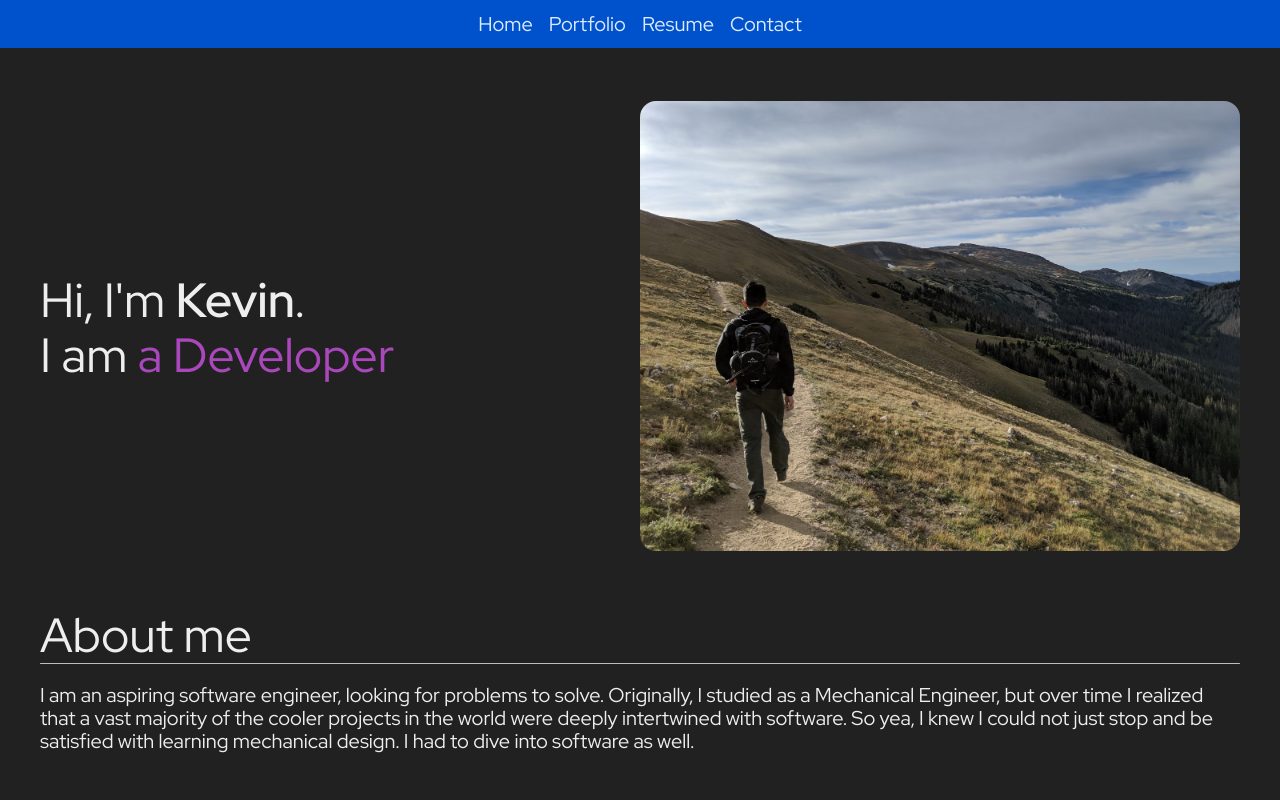
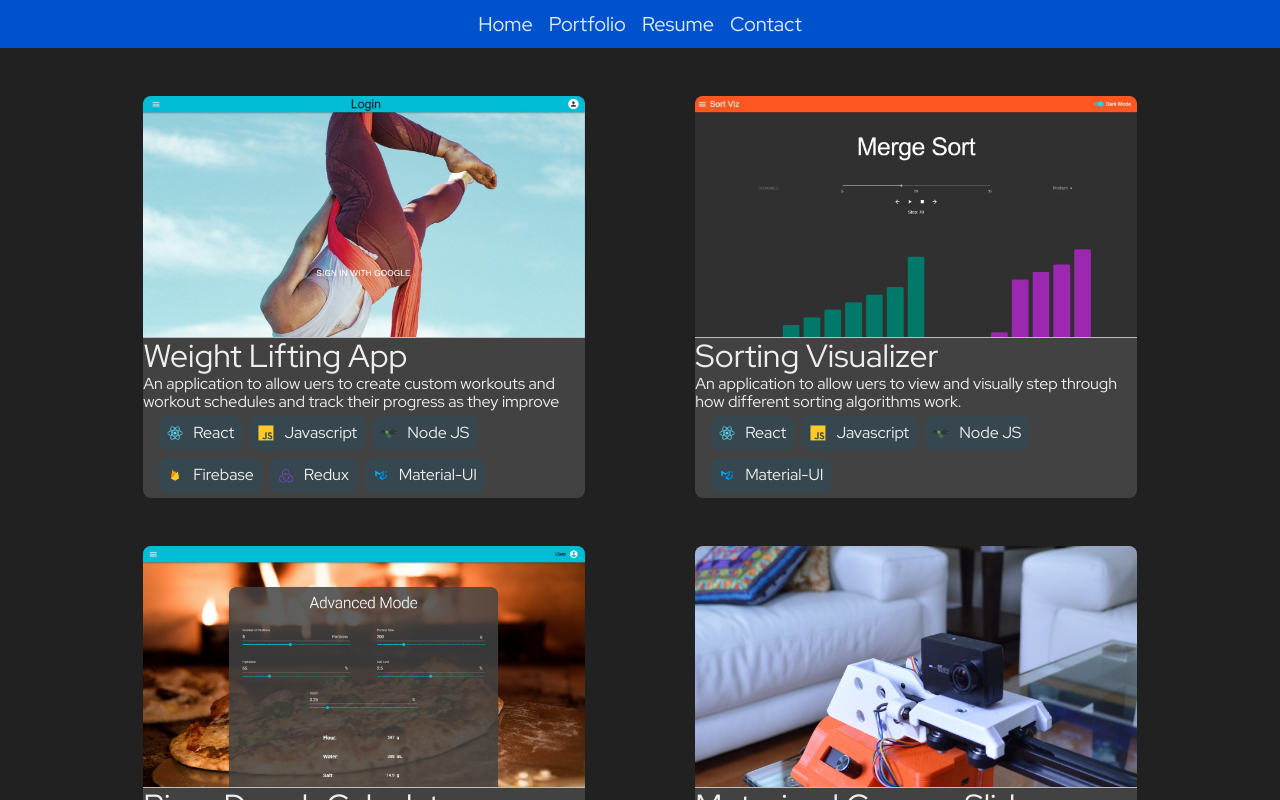
Before and after one commit to kevicha5928/portfolio, a React (Create React App) app: page / in a window 1280 px wide. Built offline with nearby package versions, Linux system fonts and the light colour scheme.

Commit message:
formatting portfolio page

```diff
--- a/src/Project/Pages/Portfolio/index.jsx
+++ b/src/Project/Pages/Portfolio/index.jsx
@@ -1,15 +1,36 @@
 import React from 'react';
-import { images } from 'Shared/constants/images';
-
-import { Grid, GridRow, GridItem, Image } from './styles';
+import { portfolio } from 'Shared/constants/portfolio';
+import { Divider, Tag } from 'Shared/components';
+import {
+  Grid,
+  GridRow,
+  GridItem,
+  Image,
+  Card,
+  TextItem,
+  ImageContainer,
+  TagContainer,
+} from './styles';
 
 export default function Portfolio() {
   return (
     <Grid>
       <GridRow>
-        {images.foodie.map((item) => (
+        {portfolio.map((project) => (
           <GridItem>
-            <Image src={item} />
+            <Card>
+              <ImageContainer>
+                <Image src={project.image} />
+              </ImageContainer>
+              <Divider />
+              <TextItem fontSize={2}>{project.title}</TextItem>
+              <TextItem>{project.description}</TextItem>
+              <TagContainer>
+                {project.relavantSkills.map((skill) => (
+                  <Tag ey={skill.title} skill={skill} />
+                ))}
+              </TagContainer>
+            </Card>
           </GridItem>
         ))}
       </GridRow>
--- a/src/Project/Pages/Portfolio/styles.js
+++ b/src/Project/Pages/Portfolio/styles.js
@@ -1,47 +1,71 @@
 import styled from 'styled-components';
-import { color, font } from 'Shared/utils/styles';
+import { color, font, spacing } from 'Shared/utils/styles';
 
 export const Grid = styled.div`
-  max-width: 1500px;
+  max-width: 1200px;
   margin: 0 auto;
 `;
 export const GridRow = styled.div`
   display: flex;
   flex-flow: row wrap;
   justify-content: flex-start;
+  padding: ${spacing.single(6)};
+  @media (max-width: 555px) {
+    padding: ${spacing.single(2)};
+  }
 `;
 
 export const GridItem = styled.div`
   height: 450px;
-  flex-basis: 20%;
+  flex-basis: 50%;
   -ms-flex: auto;
-  width: 300px;
   position: relative;
-  padding: 10px;
+  /* padding: 10px; */
+  padding-bottom: ${spacing.single(6)};
   box-sizing: border-box;
   color: ${color.textLight};
   display: flex;
   justify-content: center;
   align-items: center;
-  @media (min-width: 1333px) {
-    flex-basis: 33.33%;
-  }
-  /* @media (max-width: 1073px) {
-    flex-basis: 33.33%;
-  } */
-
   @media (max-width: 555px) {
-    flex-basis: 50%;
+    flex-basis: 100%;
   }
 `;
 
+export const Card = styled.div`
+  border-radius: 8px;
+  height: 100%;
+  width: 80%;
+  @media (max-width: 555px) {
+    width: 100%;
+  }
+  background: ${color.backgroundMedium};
+  overflow: hidden;
+`;
+
 export const TextItem = styled.div`
-  ${font.sizeRem(1)}
+  ${(props) => font.sizeRem(props.fontSize ? props.fontSize : 1)}
+  ${font.regular}
+`;
+
+export const ImageContainer = styled.div`
+  height: 60%;
+  width: 100%;
+  overflow: hidden;
 `;
 
 export const Image = styled.img`
-  border-radius: 16px;
-  height: auto;
-  width: auto;
-  max-width: 100%;
+  width: 100%;
+  object-fit: cover;
+  object-position: 0px 10%;
+  &:hover {
+    filter: blur(1rem);
+  }
 `;
+
+export const TagContainer = styled.div`
+  display: flex;
+  flex-flow: row wrap;
+  justify-content: flex-start;
+  padding-left: ${spacing.single(2)};
+`;
--- a/src/Project/Pages/Resume/Experience/styles.js
+++ b/src/Project/Pages/Resume/Experience/styles.js
@@ -1,5 +1,4 @@
 import styled from 'styled-components';
-import { color, font } from 'Shared/utils/styles';
 
 export const MainContainer = styled.div`
   display: flex;
--- a/src/Shared/Redux/AppState/reducers.js
+++ b/src/Shared/Redux/AppState/reducers.js
@@ -1,7 +1,7 @@
 import { app } from 'Shared/constants/types';
 
 const initState = {
-  activePage: 0,
+  activePage: 1,
 };
 
 const appState = (state = initState, action) => {
--- a/src/Shared/constants/portfolio.js
+++ b/src/Shared/constants/portfolio.js
@@ -1,11 +1,12 @@
 import sortApp from './assets/software/sortApp.jpg';
 import peetz from './assets/software/PizzaApp.png';
 import workoutapp from './assets/software/workoutapp.jpg';
+import cameraTrack from './assets/maker/cameratrack.jpg';
 // import exerMaterial from './assets/software/exerMaterial.png';
 
 import { LogoObj } from './images';
 
-const { arduino, javascript, react, redux, nodejs, firebase, Mui } = LogoObj;
+const { arduino, javascript, react, redux, nodejs, firebase, mui } = LogoObj;
 
 export const portfolio = [
   {
@@ -16,7 +17,7 @@ export const portfolio = [
     git: null,
     website: 'https://workouthero.herokuapp.com/',
     youtube: null,
-    relavantSkills: [react, javascript, nodejs, firebase, redux, Mui],
+    relavantSkills: [react, javascript, nodejs, firebase, redux, mui],
     status: 'in progress',
   },
   {
@@ -27,7 +28,7 @@ export const portfolio = [
     git: 'https://github.com/kevicha5928/Sorting-Visualizer',
     website: 'https://kevicha5928.github.io/Sorting-Visualizer/',
     youtube: null,
-    relavantSkills: [react, javascript, nodejs, Mui],
+    relavantSkills: [react, javascript, nodejs, mui],
     status: 'complete',
   },
   {
@@ -43,7 +44,7 @@ export const portfolio = [
   {
     title: 'Motorized Camera Slider',
     description: 'Designed a relatively inexpensive DIY motorized camera slider',
-    image: sortApp,
+    image: cameraTrack,
     git: 'https://github.com/kevicha5928/Arduino-Motorized-Camera-Slider',
     website: null,
     youtube: 'https://www.youtube.com/watch?v=bMuzOfMlkrY',
```
